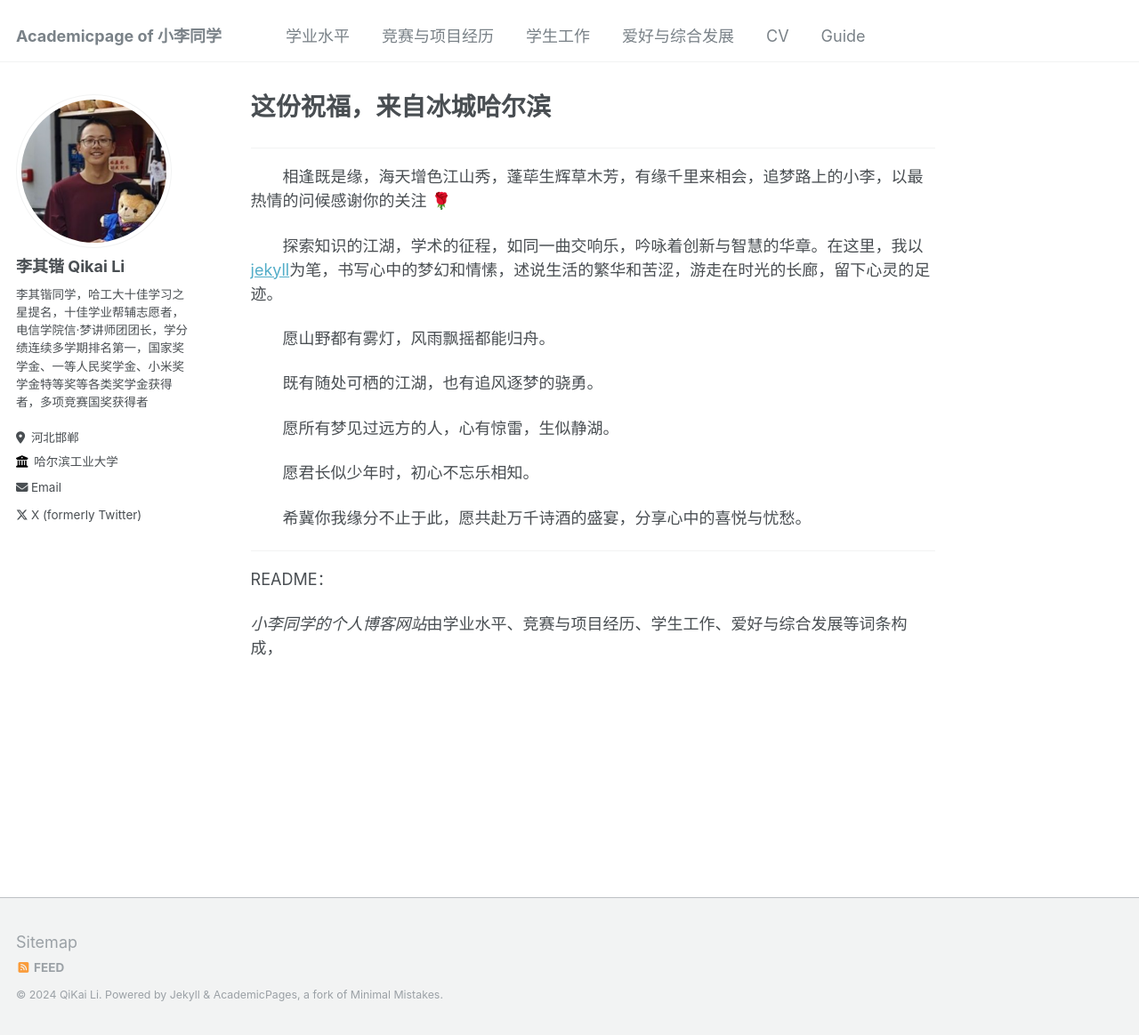
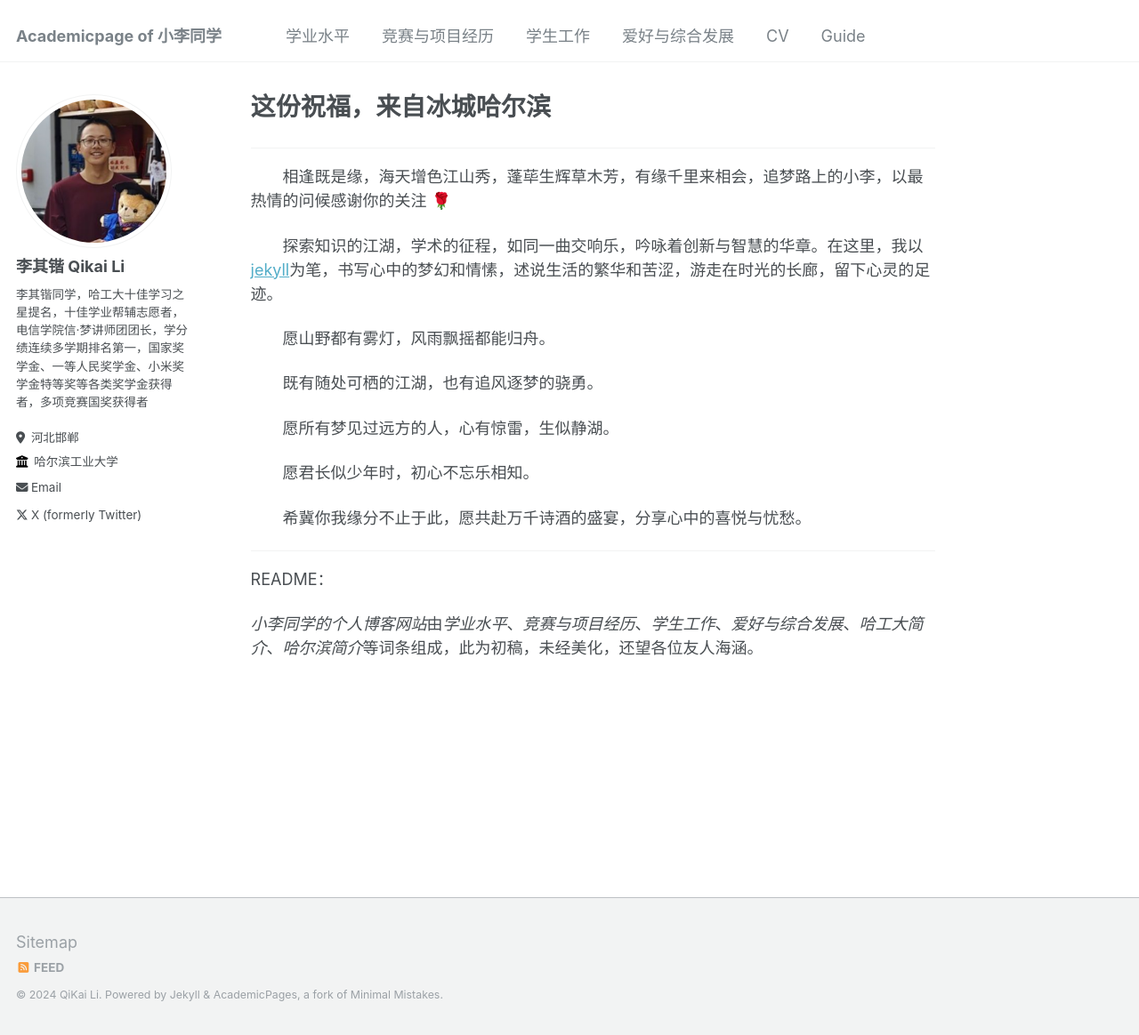
Before and after one commit to HITLqk/lqk, a Jekyll site: the page built from _pages/about.md, in a window 1280 px wide and 1164 px high. Shown: the whole window at 89% size. Built offline with Jekyll 4.4.1, drawn with Linux system fonts in a browser that asks for light colours; emoji names are drawn with the system emoji font.

Commit message:
Update about.md

```diff
--- a/_pages/about.md
+++ b/_pages/about.md
@@ -27,4 +27,4 @@ redirect_from:
 
 README：
 
-*小李同学的个人博客网站*由学业水平、竞赛与项目经历、学生工作、爱好与综合发展等词条构成，
+*小李同学的个人博客网站*由*学业水平*、*竞赛与项目经历*、*学生工作*、*爱好与综合发展*、*哈工大简介*、*哈尔滨简介*等词条组成，此为初稿，未经美化，还望各位友人海涵。
```
